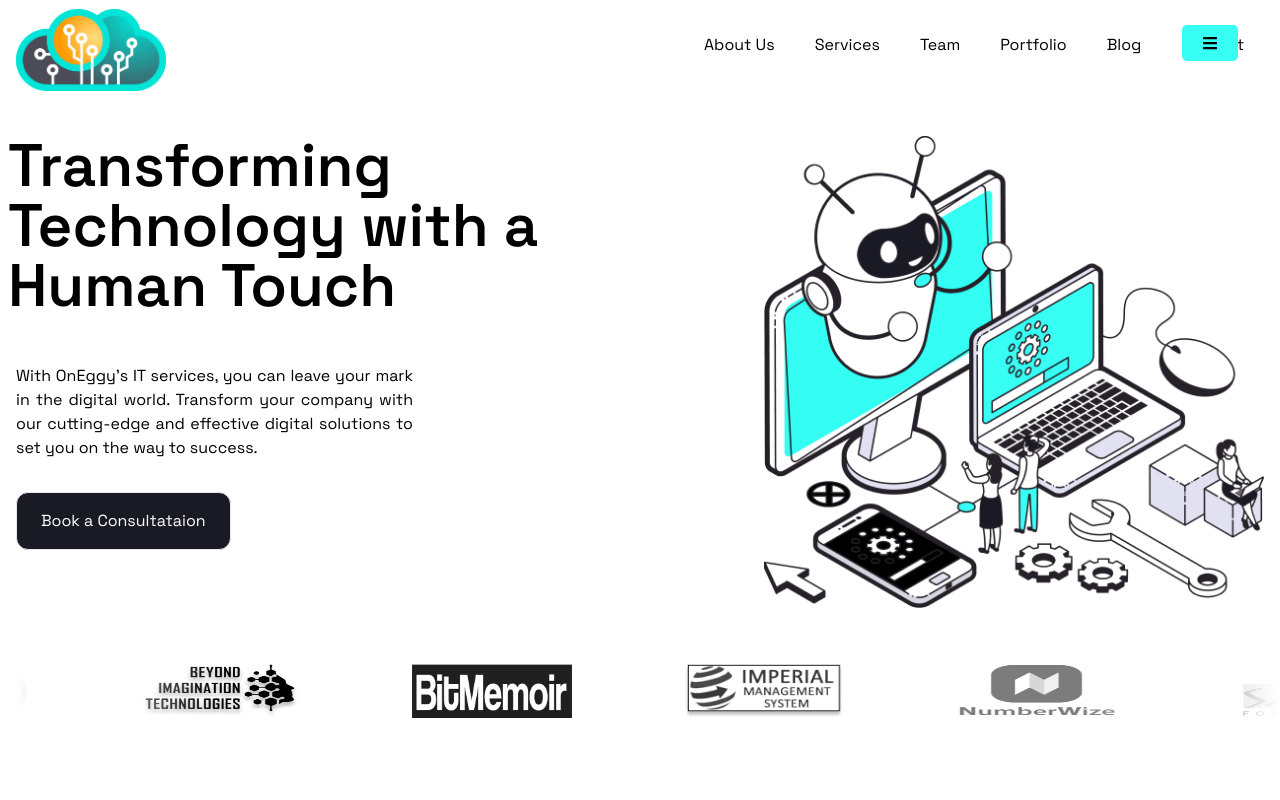
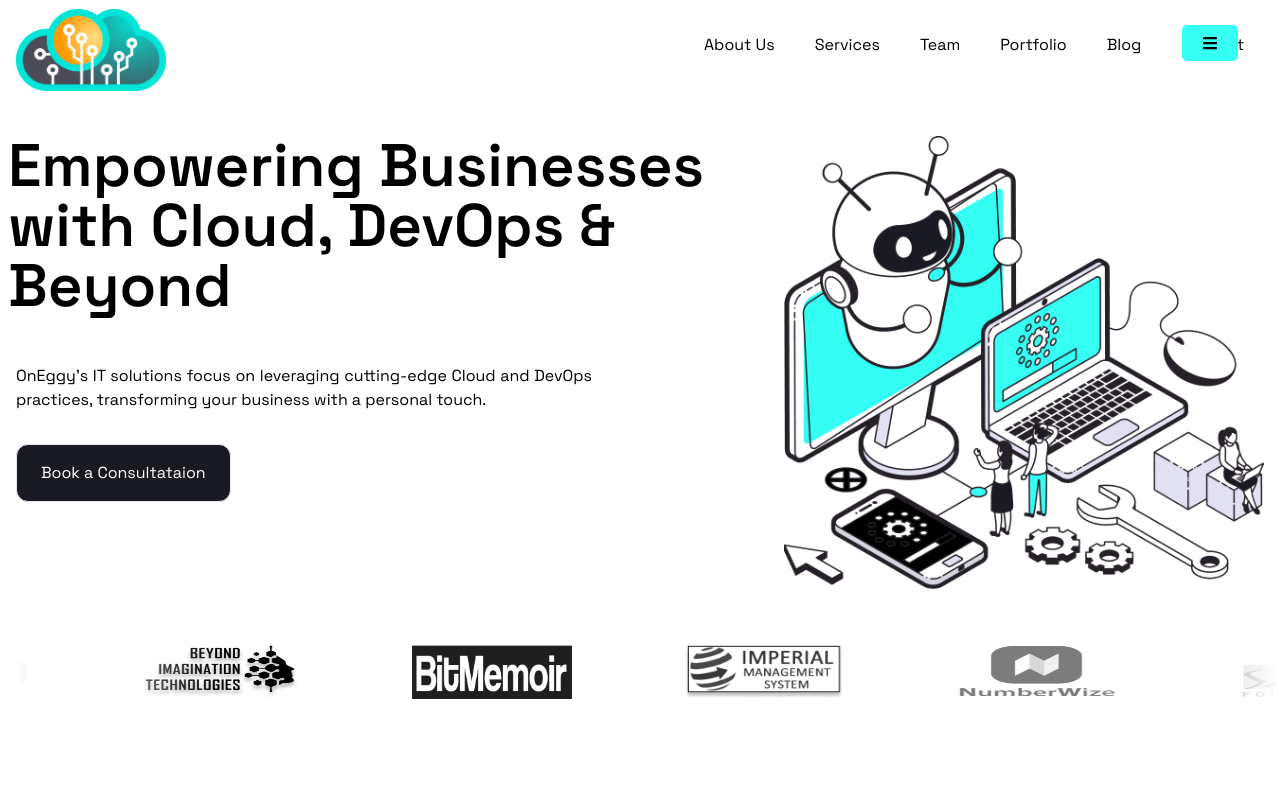
Before and after one commit to onEggy/OnEggyWeb, a Next.js app: page /home/landing in a window 1280 px wide. Shown: the top 800 px of the page. Built offline with nearby package versions, Linux system fonts and the light colour scheme.

Commit message:
blog added in markdown

```diff
--- a/public/data/aboutPage.json
+++ b/public/data/aboutPage.json
@@ -43,7 +43,7 @@
     ],
     "titleAbout": "Our core values",
     "descAbout": "We investigate the basics of innovation while retaining the synergy that channels implementation.",
-    "head": "Tested & Derived Solutions",
+    "head": "Your Partner in Cloud, DevOps, and Digital Excellence",
     "sentence": " This is the stage at which your solution is introduced on the real market with real clients.",
     "showButton": true,
     "buttonPlaceholder": "Book a consultation",
--- a/src/pages/about.js
+++ b/src/pages/about.js
@@ -54,7 +54,7 @@ const About = () => {
         showButton={showButton}
         buttonPlaceholder={buttonPlaceholder}
         mainCss={'mt-16'}
-        headCss={'sm:tracking-wider font-[500] sm:leading-tight'}
+        headCss={'font-[500] sm:leading-tight'}
       />
       <Section2 />
       <Section3
--- a/src/pages/blogs/index.js
+++ b/src/pages/blogs/index.js
@@ -16,10 +16,10 @@ import Link from "next/link";
 
 const blogOne = () => {
   const currentPageData = seoData["/blog"];
-  const head = "We Serve ";
-  const head2 = "Trending Brews!"
+  const head = "Tech Talk by OnEggy";
+  const head2 = "Blogs on Cloud, DevOps & More"
   const sentence =
-    "Create your unique footprint in the digital world with OnEggy’s IT services. Transform your business with our cutting-edge and effective digital solutions to pave your path to success.";
+    "Empower your digital presence with OnEggy’s IT expertise. Leverage our innovative solutions to transform your business and drive success in the cloud-driven era.";
   const showButton = false;
   const arr = blogsData.reverse().slice(0, 5).map(x => ({ ...x, head: x.category, title: x.title, content: x.overview }))
   const CategoryList = seggregateData.category
--- a/src/pages/contact.js
+++ b/src/pages/contact.js
@@ -40,7 +40,7 @@ const section1 = () => {
 
       <Navbar />
       <Sidebar />
-      <h2 className="text-5xl text-center font-semibold mt-10">Let's Talk</h2>
+      <h2 className="text-5xl text-center font-semibold mt-10">Ready to Transform?<br />We’re Just a Message Away</h2>
       <div className="sm:flex grid sm:grid-cols-2 lg:grid-cols-3 mb-10 justify-center">
         <div className="sm:flex">
           {profile.map((data,index) => (
--- a/src/pages/home/landing.js
+++ b/src/pages/home/landing.js
@@ -43,10 +43,10 @@ const Home = (skill) => {
       <div className="mt-16 sm:max-h-screen justify-between ">
         <div className="flex px-4">
           {/*WRAPPER*/}
-          <div style={{ width: "589px" }}>
+          <div style={{ width: "50rem" }}>
             {/*HEADINGS*/}
             <h1 className="text-[45px] lg:-ml-2 font-medium mb-2 leading-tight md:text-6xl md:font-semibold theme-heading">
-              Transforming Technology with a Human Touch
+              Empowering Businesses with Cloud, DevOps & Beyond
             </h1>
             <Image
               src="/ai.png"
@@ -58,9 +58,7 @@ const Home = (skill) => {
               style={{ width: "80%", height: "auto", margin: "auto" }}
             />
             <p className="mt-12 text-justify font-spaceGrotesk sm:pr-48 px-0">
-              With OnEggy's IT services, you can leave your mark in the digital
-              world. Transform your company with our cutting-edge and effective
-              digital solutions to set you on the way to success.
+            OnEggy’s IT solutions focus on leveraging cutting-edge Cloud and DevOps practices, transforming your business with a personal touch.
             </p>
             <ConsultationButton buttonPlaceholder={buttonPlaceholder} />
           </div>
```
